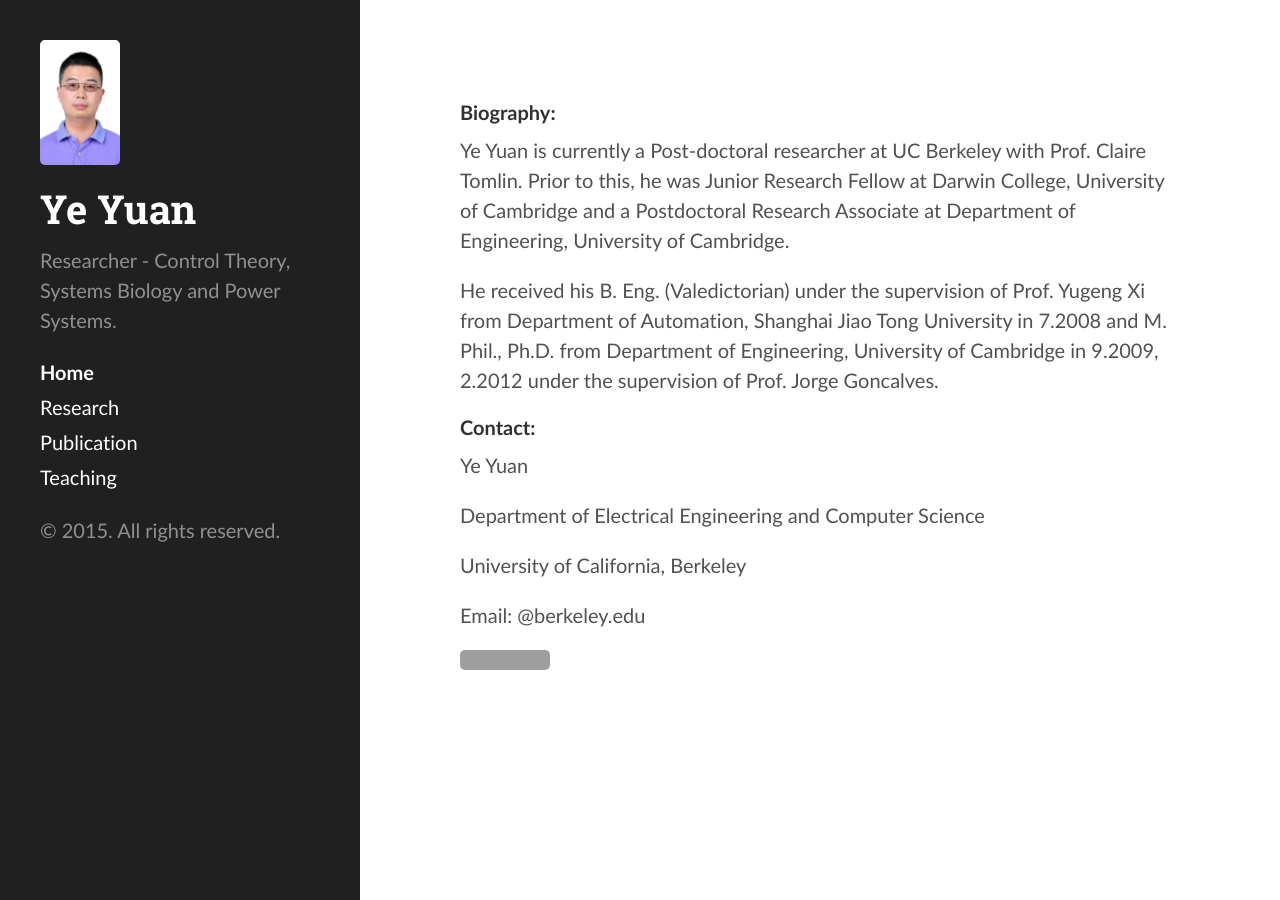
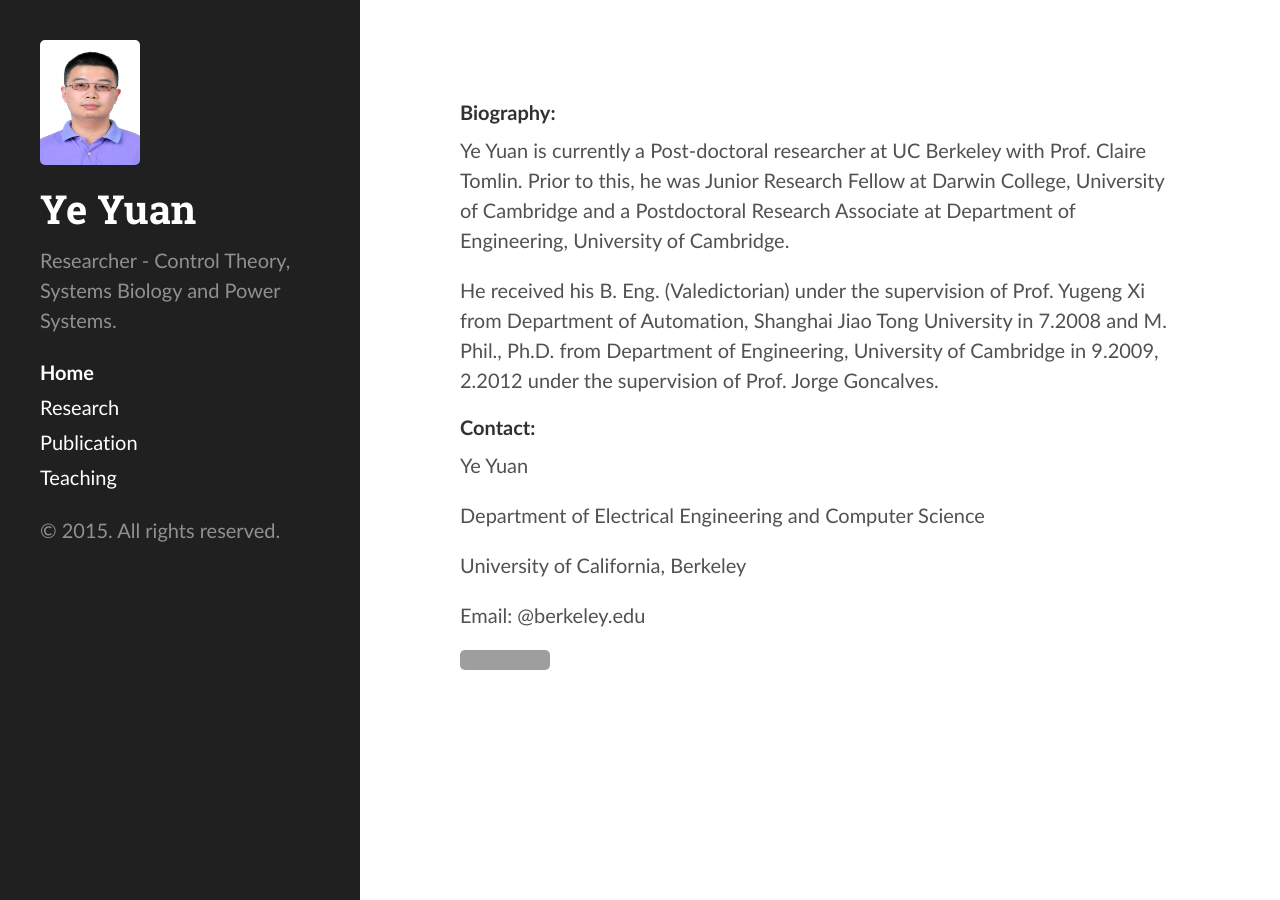
Before and after one commit to yy311/yy311.github.io, a Jekyll site: the page built from index.md, in a window 1280 px wide. Built offline with Jekyll 4.4.1, drawn with Linux system fonts in a browser that asks for light colours; grey boxes are pictures that could not be loaded.

Commit message:
Update hyde.css

```diff
--- a/public/css/hyde.css
+++ b/public/css/hyde.css
@@ -61,7 +61,7 @@ html {
 }
 
 .sidebar img {
-  width: 120px;
+  width: 125px;
   height: 125px;
   margin-left: auto;
   margin-right: auto;
@@ -76,7 +76,7 @@ html {
     text-align: left;
   }
   .sidebar img {
-    width: 80px;
+    width: 100px;
     height: 125px;
     margin-left: 0;
   }
```
